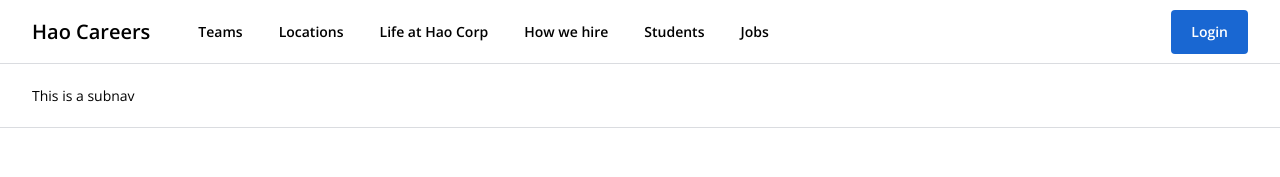
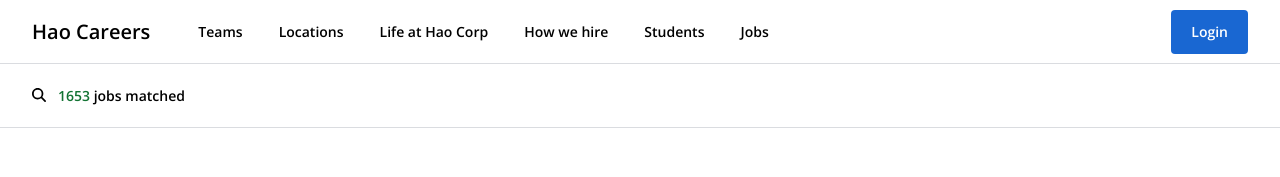
Before and after one commit to mmkrty/ud-vue-master-job-search, a Vue app: page / in a window 1280 px wide. Shown: the top 177 px of the page. Built offline with nearby package versions, Linux system fonts and the light colour scheme.

Commit message:
use icon in subnav

```diff
--- a/src/components/TheSubnav.vue
+++ b/src/components/TheSubnav.vue
@@ -1,6 +1,11 @@
 <template>
   <div class="h-16 w-full border-b border-solid border-brand-gray-1 bg-white">
-    <div class="flex h-full items-center px-8">This is a subnav</div>
+    <div class="flex h-full items-center px-8 font-semibold">
+      <div>
+        <font-awesome-icon :icon="['fas', 'search']" class="mr-3" />
+        <span><span class="text-brand-green-1">1653</span> jobs matched</span>
+      </div>
+    </div>
   </div>
 </template>
 
```
